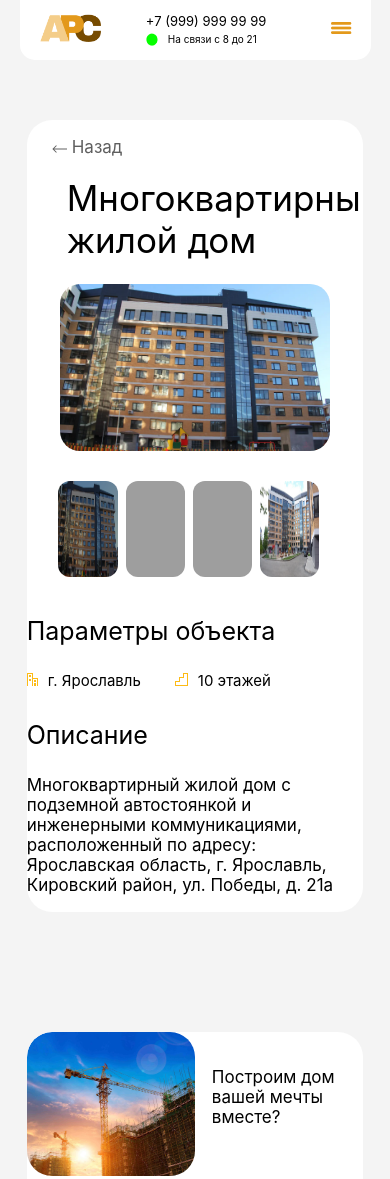
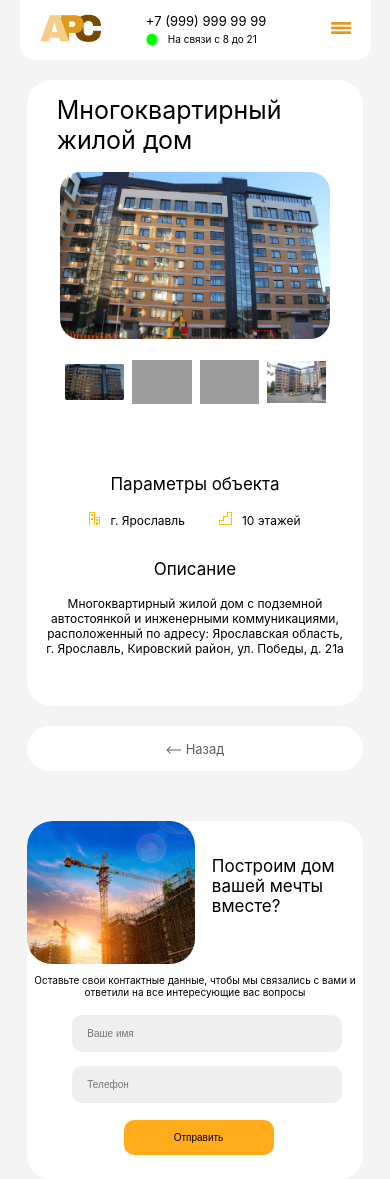
Before and after one commit to ilgar31/ARS, a Django app: a page that uses ars/main/templates/project.html in a window 390 px wide. Shown: the top 1179 px of the page. Run offline with Django 4.2, Linux system fonts and the light colour scheme; data comes from the database, SQL or seed files in the repository; some web fonts are replaced; grey boxes are pictures that could not be loaded.

Commit message:
added project page

```diff
--- a/ars/main/static/css/project.css
+++ b/ars/main/static/css/project.css
@@ -100,6 +100,10 @@
     filter: brightness(60%)
 }
 
+.back_container {
+    display: none;
+}
+
 
 @media screen and (max-width: 2080px){
     .first_img {
@@ -181,7 +185,7 @@
     .images {
         display: flex;
         width: 80%;
-        margin-left: 7%;
+        margin-left: 9%;
         flex-direction: row;
         float: left;
     }
@@ -189,15 +193,157 @@
     .image_item {
         width: 22%;
         margin-left: 3%;
-        height: 120px;
         border-radius: 12px;
     }
 
     .images img{
+        object-fit: contain;
+        height: 100%;
         width: 100%;
-        border-radius: 12px;
+    }
+
+    .project_data {
+        text-align: center;
+        max-width: 90%;
+        margin-left: 5%;
+        float: none;
+        margin-right: 0;
+        margin-bottom: 50px;
+        margin-top: 120px;
     }
 }
+
+
+@media screen and (max-width: 1150px){
+
+    .web_project {
+        margin: 100px auto;
+        margin-bottom: 0;
+    }
+
+    .strelka_back {
+        display: none;
+    }
+
+    .back {
+        display: none;
+    }
+
+    .back_container {
+        display: block;
+        width: 90%;
+        max-width: 850px;
+        margin: 20px auto;
+        border-radius: 25px;
+        background-color: white;
+        height: 45px;
+        text-align: center;
+        line-height: 45px;
+    }
+
+    .strelka_back2 {
+        vertical-align: middle;
+    }
+    .back2 {
+        margin-top: 10px;
+        margin-left: 5px;
+        color: #5F5F5F;
+        text-decoration: none;
+        font-family: Inter, sans-serif;
+        font-size: 17px;
+    }
+}
+
+
+@media screen and (max-width: 800px){
+
+    .web_project {
+        margin: 80px auto;
+        margin-bottom: 0;
+    }
+
+    .name {
+        margin-top: 18px;
+        margin-left: 35px;
+        font-family: Inter, sans-serif;
+        font-weight: 400;
+        font-size: 30px;
+    }
+
+    .image_item {
+        width: 22%;
+        margin-left: 3%;
+        border-radius: 10px;
+    }
+
+    .images img{
+        width: 100%;
+        border-radius: 0;
+    }
+
+    .first_img {
+        margin-bottom: 20px;
+    }
+
+    .data_title {
+        margin-block-start: 10px;
+        font-size: 20px;
+    }
+
+    .description {
+        font-size: 15px;
+    }
+}
+
+
+@media screen and (max-width: 600px){
+    .name {
+        margin-top: 15px;
+        margin-left: 30px;
+        font-size: 25px;
+    }
+
+
+    .first_img {
+        margin-bottom: 15px;
+    }
+
+    .data_title {
+        margin-block-start: 10px;
+        font-size: 17px;
+    }
+
+    .description {
+        font-size: 12px;
+    }
+
+    .back2 {
+        font-size: 13px;
+    }
+
+    .project_city {
+        font-size: 12px;
+    }
+
+    .project_floor {
+        font-size: 12px;
+    }
+}
+
+
+
+
+
+
+
+
+
+
+
+
+
+
+
 
 
 
@@ -369,6 +515,13 @@
         font-size: 15px;
     }
 }
+
+
+/*@media screen and (max-width: 1150px){
+    .mobile_container2 {
+        margin: 100px auto;
+    }
+}*/
 
 @media screen and (max-width: 600px){
     .mobile_data2 h1 {
--- a/ars/main/templates/project.html
+++ b/ars/main/templates/project.html
@@ -17,15 +17,15 @@
 {% block content %}
 
 <div class="web_project">
-    <a href="../#projects"><img src="{% static 'png/back.png' %}" class="strelka_back"></a><a href="../#projects" class="back">Назад</a>
+    <a href="../#projects" class="strelka_back_a"><img src="{% static 'png/back.png' %}" class="strelka_back"></a><a href="../#projects" class="back">Назад</a>
     <h1 class="name">{{ object.name }}</h1>
     {% for i in object.images.all %}
         <div class="head_images" style="display: none;">
             <div class="mobile_head_images">
                 {% if i == object.images.all.0 %}
-                    <img src="{% static i %}" class="first_img">
+                    <img src="{% static i %}" class="first_img" draggable="false">
                 {% else %}
-                    <img src="{% static i %}" class="first_img">
+                    <img src="{% static i %}" class="first_img" draggable="false">
                 {% endif %}
             </div>
          </div>
@@ -33,7 +33,7 @@
     <div class="images">
         {% for index, i in images %}
             <div class="image_item">
-                <img src="{% static i %}" alt="" onclick="currentImg({{index}})">
+                <img src="{% static i %}" alt="" onclick="currentImg({{index}})" draggable="false">
             </div>
         {% endfor %}
     </div>
@@ -45,9 +45,12 @@
         <p class="data_title" style="margin-top: 30px;">Описание</p>
         <p class="description">{{ object.description }}</p>
     </div>
+
 </div>
 
-
+<div class="back_container">
+    <a href="../#projects"><img src="{% static 'png/back.png' %}" class="strelka_back2"></a><a href="../#projects" class="back2">Назад</a>
+</div>
 
 
 
--- a/ars/main/views.py
+++ b/ars/main/views.py
@@ -22,4 +22,15 @@ def project(request, pk):
     images = []
     for i in object_item.images.all():
         images.append(i)
+
+    if request.method == "POST":
+        name = request.POST.get("name")
+        number = request.POST.get("number")
+        if name and number:
+            message = Message()
+            message.name = name
+            message.number = number
+            message.save()
+            send_mail(f"Имя: {name}         Номер: {number}", "Сайт АРС отправил эту форму", "sunclub.stor@gmail.com", ["elkhan.bagishev2003@gmail.com"])
+
     return render(request, "project.html", {"object": object_item, "images": enumerate(images)})
```
